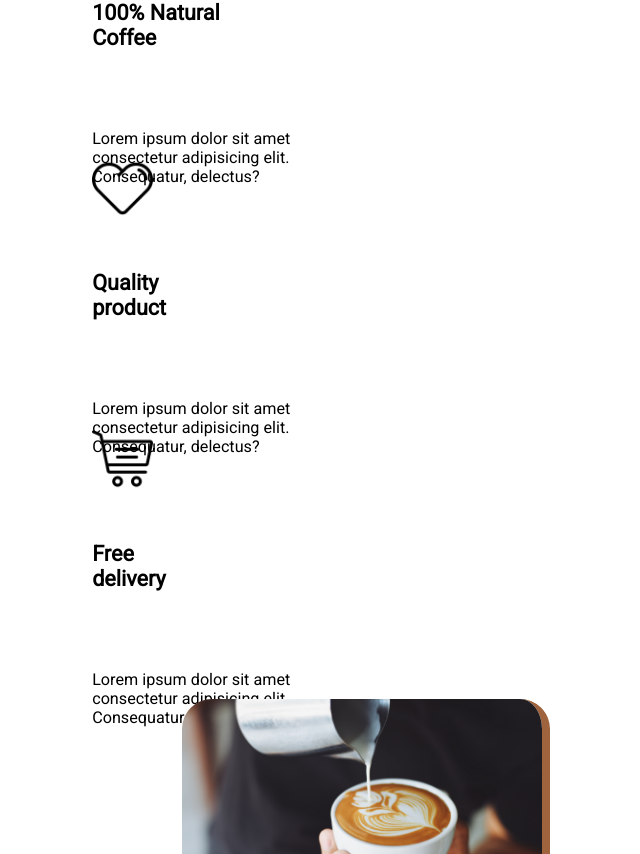
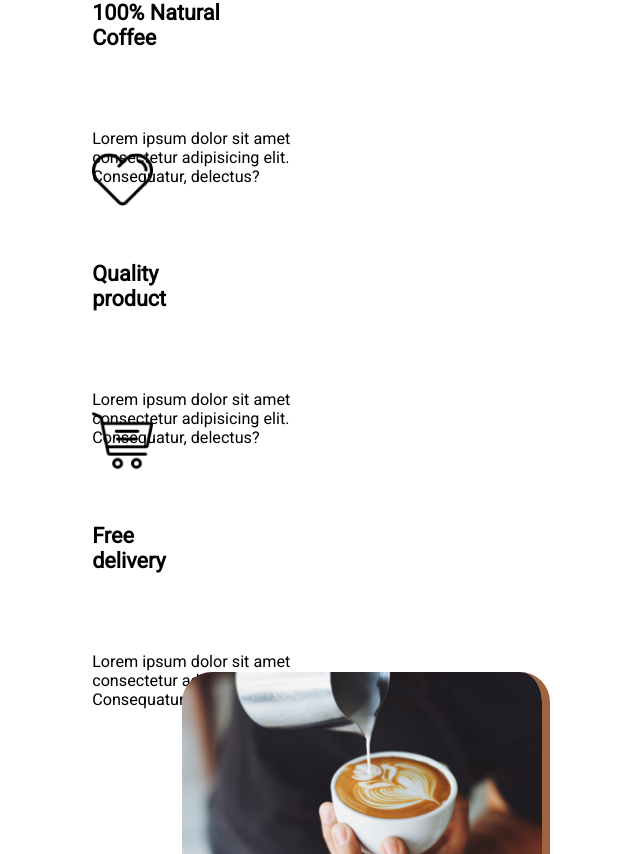
Before and after one commit to RiviCodes/coffee-shop-react, a React (Create React App) app: page / in a window 768 px wide. Shown: the part 1829-2683 px from the top of the page, without its empty margins (18-658 px from the left). Built offline with nearby package versions, Linux system fonts and the light colour scheme; a web font is replaced by a local one.

Commit message:
Edit bottom margin

```diff
--- a/src/styles/About.css
+++ b/src/styles/About.css
@@ -144,7 +144,7 @@
   .about-card {
     grid-template-columns: 100%;
     grid-template-rows: 50% 50%;
-    margin: 0 3.5rem 2.5rem 12vw; /* Test VW */
+    margin: 0 3.5rem 2rem 12vw; /* Test VW */
     width: 17rem;
   }
 
```
